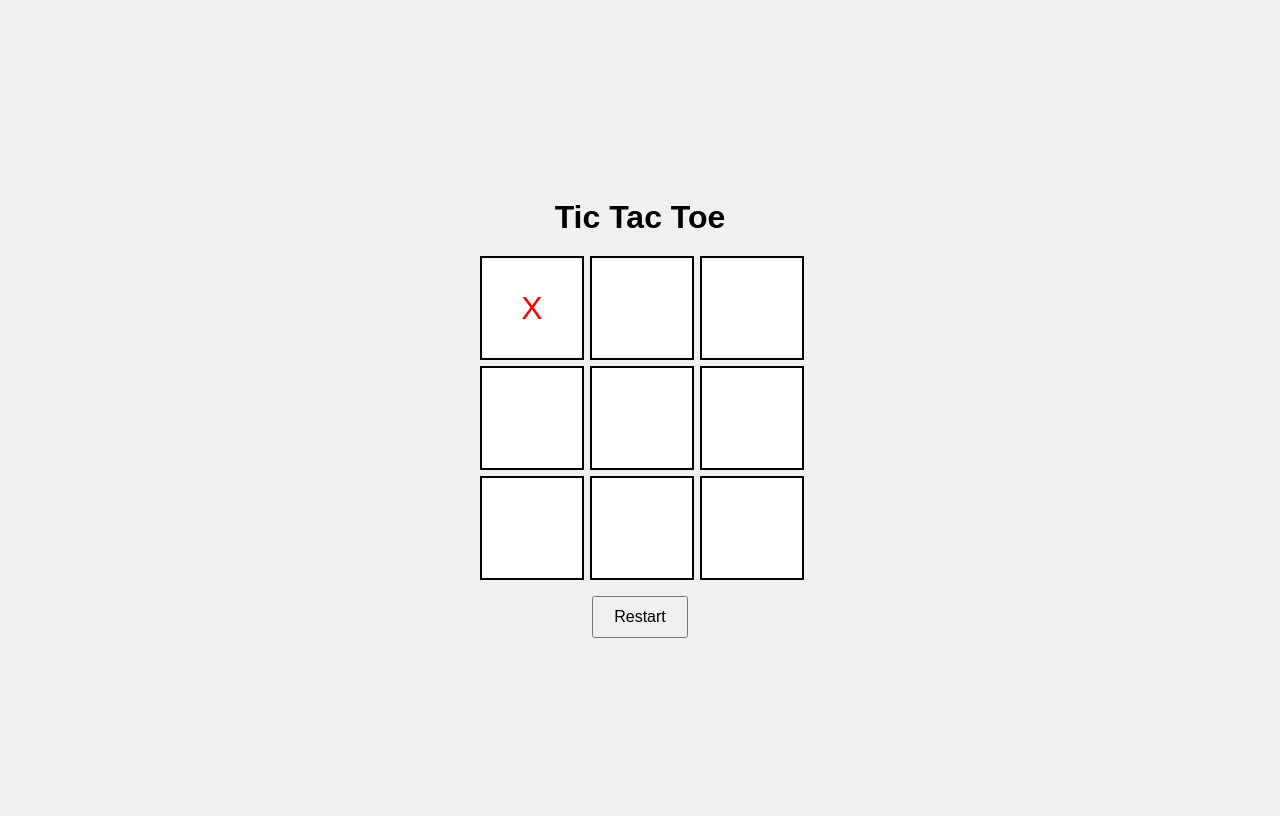
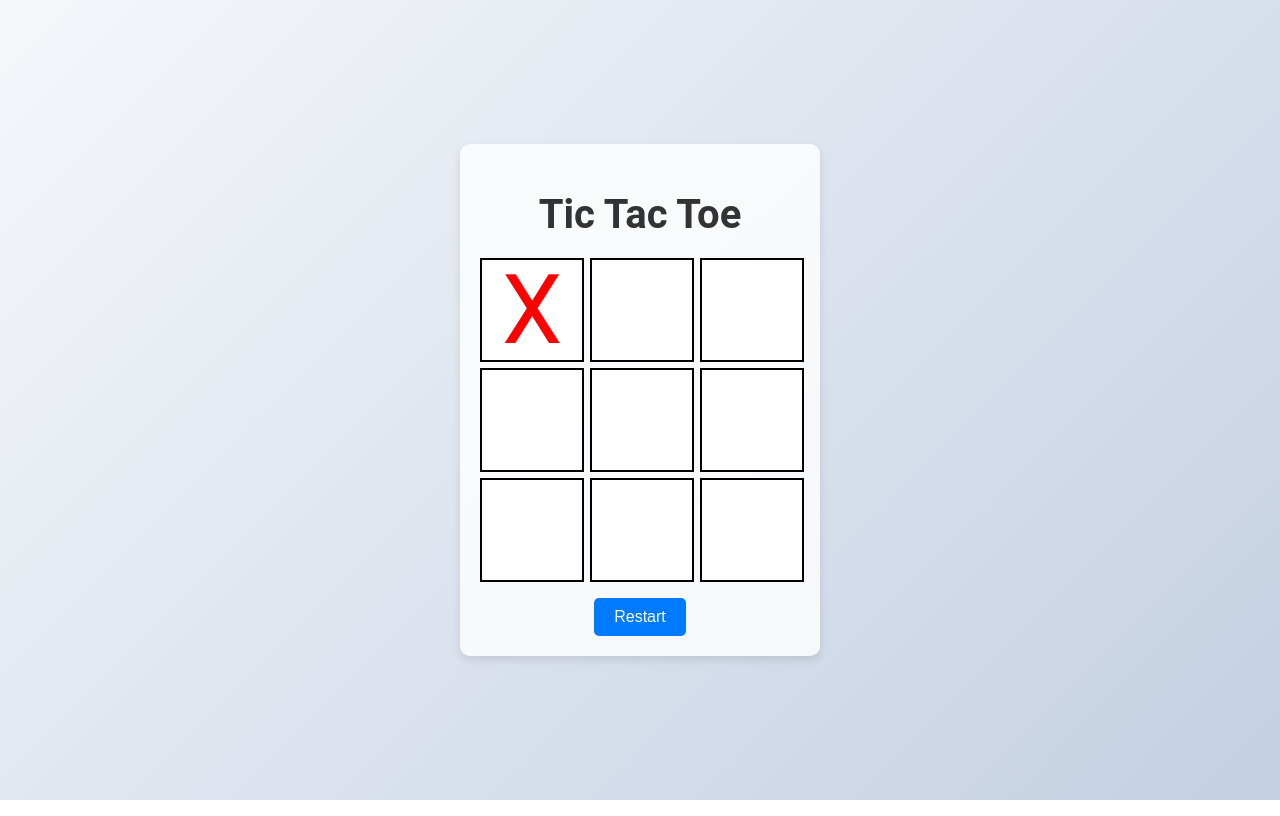
Before and after one commit to danielecampione/tic_tac_toe, a plain HTML site: page index.html in a window 1280 px wide. Both pictures are taken after a click on the element 532 px from the left and 308 px from the top of the page. Drawn offline with Linux system fonts and the light colour scheme.

Commit message:
v001c
v001c

```diff
--- a/styles.css
+++ b/styles.css
@@ -3,16 +3,23 @@ body {
     justify-content: center;
     align-items: center;
     height: 100vh;
-    background-color: #f0f0f0;
-    font-family: Arial, sans-serif;
+    background: linear-gradient(135deg, #f5f7fa, #c3cfe2);
+    font-family: 'Roboto', sans-serif;
+    margin: 0;
 }
 
 .container {
     text-align: center;
+    background: rgba(255, 255, 255, 0.8);
+    padding: 20px;
+    border-radius: 10px;
+    box-shadow: 0 4px 8px rgba(0, 0, 0, 0.1);
 }
 
 h1 {
     margin-bottom: 20px;
+    font-size: 2.5em;
+    color: #333;
 }
 
 .board {
@@ -32,16 +39,24 @@ h1 {
     align-items: center;
     font-size: 2em;
     cursor: pointer;
+    transition: background-color 0.3s, transform 0.3s;
+}
+
+.cell:hover {
+    background-color: #f0f0f0;
+    transform: scale(1.1);
 }
 
 .cell.x::before {
     content: 'X';
     color: #ff0000;
+    font-size: 3em;
 }
 
 .cell.o::before {
     content: 'O';
     color: #0000ff;
+    font-size: 3em;
 }
 
 button {
@@ -49,4 +64,13 @@ button {
     padding: 10px 20px;
     font-size: 1em;
     cursor: pointer;
+    background-color: #007bff;
+    color: #fff;
+    border: none;
+    border-radius: 5px;
+    transition: background-color 0.3s;
 }
+
+button:hover {
+    background-color: #0056b3;
+}
```
